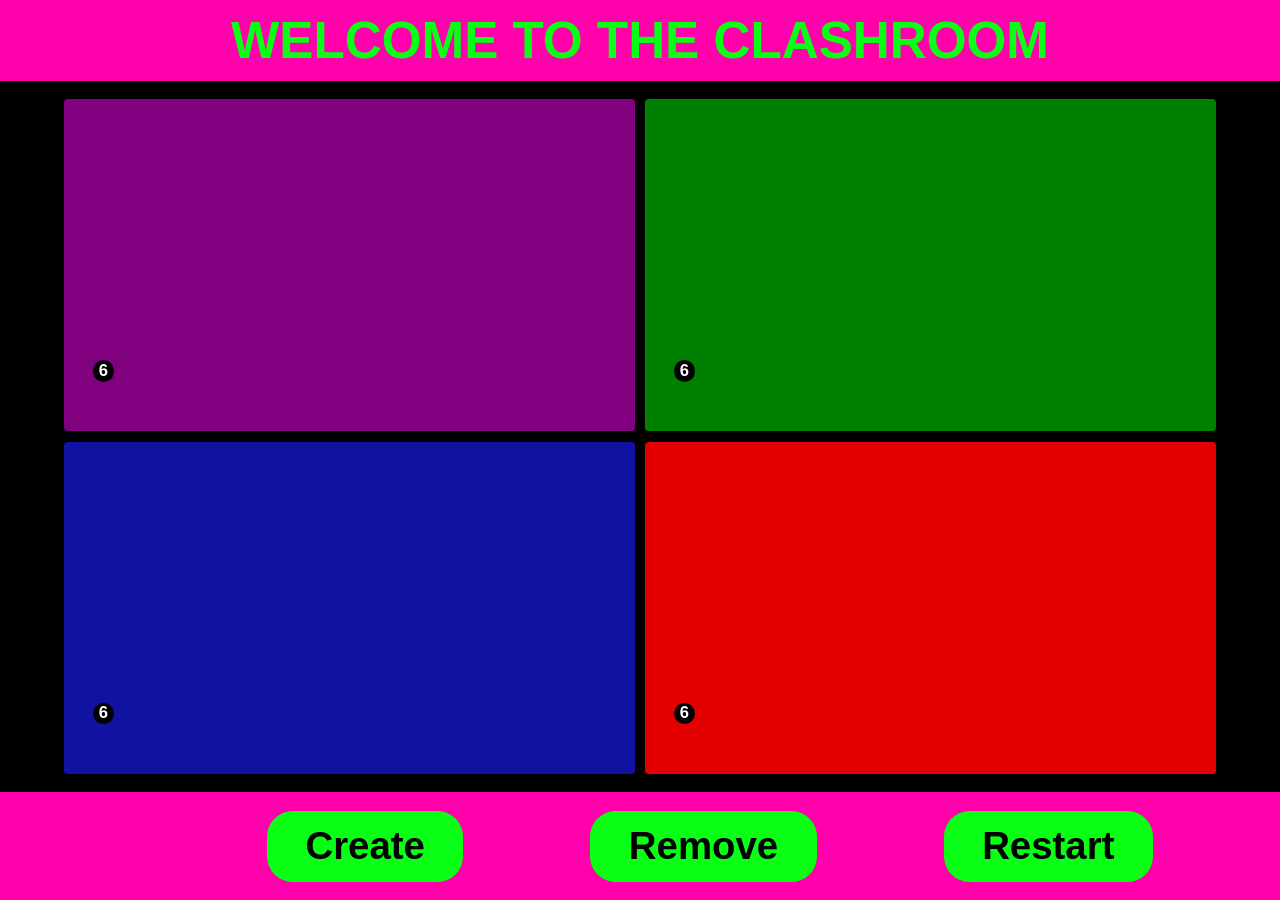
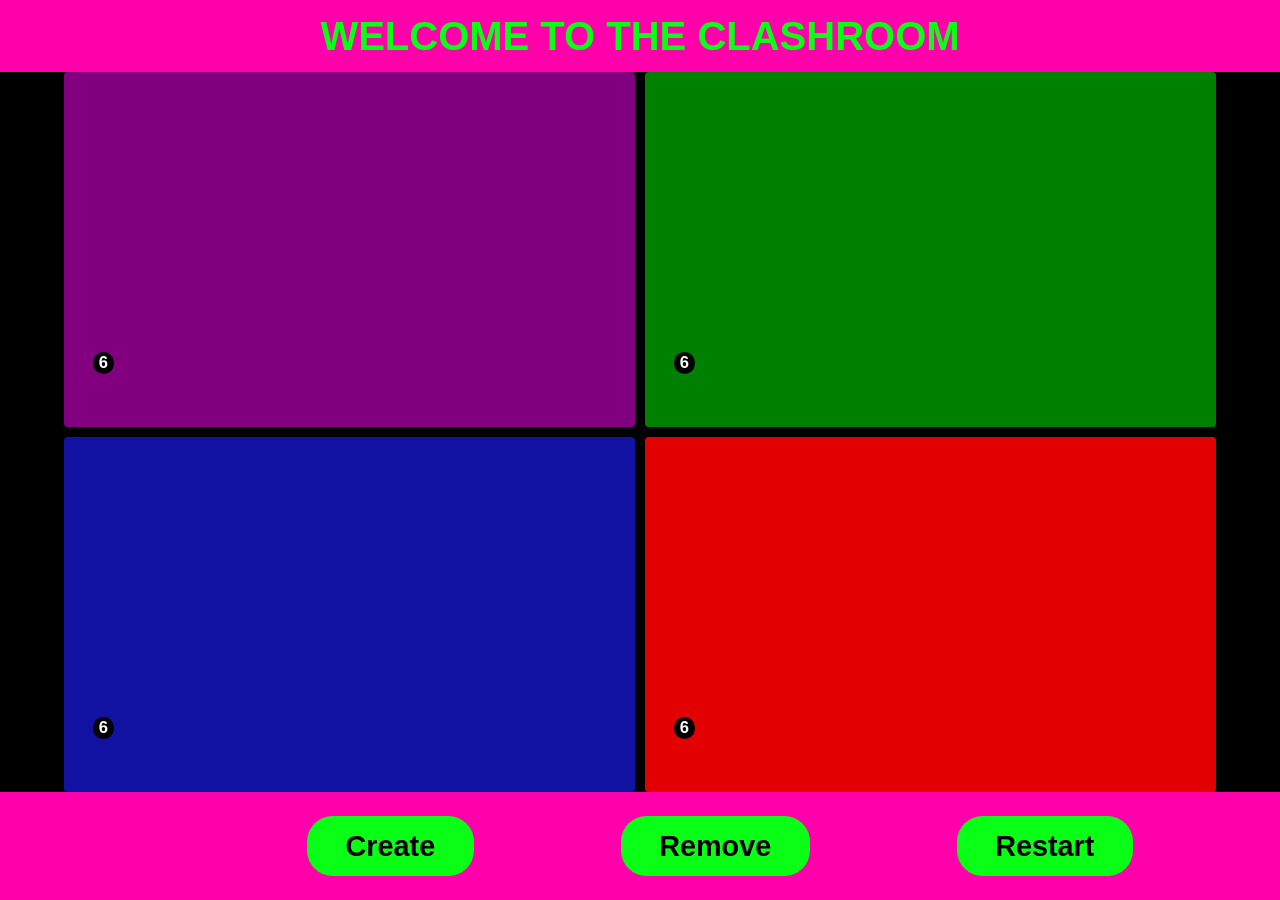

Refactor CSS for improved responsiveness and layout

--- a/styles4.css
+++ b/styles4.css
@@ -7,9 +7,10 @@
 body {
     display: flex;
     flex-direction: column;
-    justify-content: space-between;
+    justify-content: flex-start;
     align-items: center;
     height: 100vh;
+    height: 100dvh;
     width: 100vw;
     background-color: black;
     color: white;
@@ -19,12 +20,12 @@ body {
 
 .top-row, .bottom-row {
     width: 100vw;
-    height: 9vh; /* Slightly increased to improve spacing */
+    height: 8dvh; /* Budgeted height for top row */
     display: flex;
     justify-content: center;
     align-items: center;
-    font-size: 4vw;
-    color:rgb(9, 255, 21);
+    font-size: clamp(1.5rem, 4vw, 2.5rem); /* Clamped header typography */
+    color: rgb(9, 255, 21);
     font-weight: bold;
     background-color: rgb(255, 0, 170);
 }
@@ -32,10 +33,11 @@ body {
 .game-grid {
     display: grid;
     grid-template-columns: repeat(2, 1fr);
-    grid-template-rows: repeat(2, 1fr);
-    gap: 0.8vw; /* Reduced to minimize the spacing */
+    grid-template-rows: repeat(2, minmax(0, 1fr)); /* Maintained 2x2 geometry with layout safety */
+    gap: 0.8vw; 
     width: 90vw;
-    height: 75vh; /* Adjusted to fit within the full screen */
+    height: 80dvh; /* Budgeted grid height */
+    margin: 0 auto; /* Perfect horizontal centering */
 }
 
 .grid-item {
@@ -45,9 +47,18 @@ body {
     align-items: center;
     gap: 0.5vw;
     position: relative;
-    font-size: 3vw;
+    font-size: clamp(1rem, 3vw, 2rem); /* Clamped grid typography */
     border-radius: 0.3vw;
     cursor: pointer;
+    overflow: hidden; /* Content spill safety */
+    max-height: 100%; /* Content spill safety */
+}
+
+/* Internal grid content containment rule */
+.grid-item img, .grid-item * {
+    max-width: 100%;
+    max-height: 100%;
+    object-fit: contain;
 }
 
 .counter {
@@ -67,23 +78,27 @@ body {
     align-items: center;
 }
 
-
 .bottom-row {
     display: flex;
     justify-content: space-evenly;
+    align-items: center; /* Keeps items perfectly centered vertically */
     width: 100vw;
-    height: 12vh; /* Matches top row for balance */
+    height: 12dvh; /* Budgeted standalone bottom row height */
 }
 
 button {
-    font-size: 3vw;
-    padding: 1.5vh 3vw;
+    font-size: clamp(1rem, 2.5vw, 1.8rem); /* Clamped button typography */
+    padding: 1.5dvh 3vw; /* Adjusted padding budget */
     border: none;
     background-color: rgb(9, 255, 21);
     color: rgb(0, 0, 0);
     font-weight: bold;
     cursor: pointer;
     border-radius: 2vw;
+    max-height: 80%; /* Vertical containment inside bottom bar */
+    display: flex;
+    align-items: center;
+    justify-content: center;
 }
 
 button:hover {
@@ -94,7 +109,7 @@ button:hover {
 
 .draggable {
     cursor: grab;
-    font-size: 3vw;
+    font-size: clamp(1rem, 3vw, 2rem); /* Clamped typography matching grid items */
     user-select: none;
 }
 
@@ -107,4 +122,5 @@ button:hover {
     align-items: center;
     gap: 0.5vw; /* Space between new caps */
     margin-left: 1vw; /* Small gap from buttons */
+    max-height: 100%; /* Vertical layout safety */
 }
